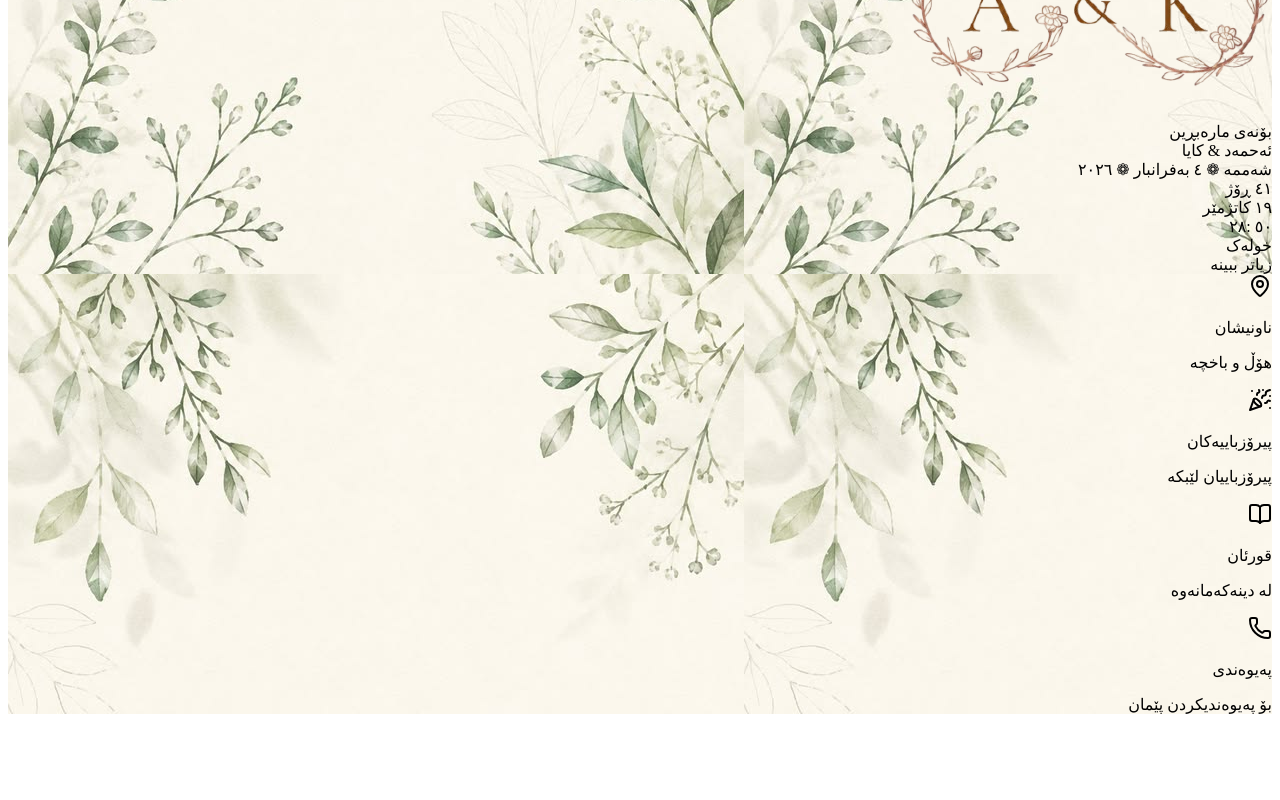
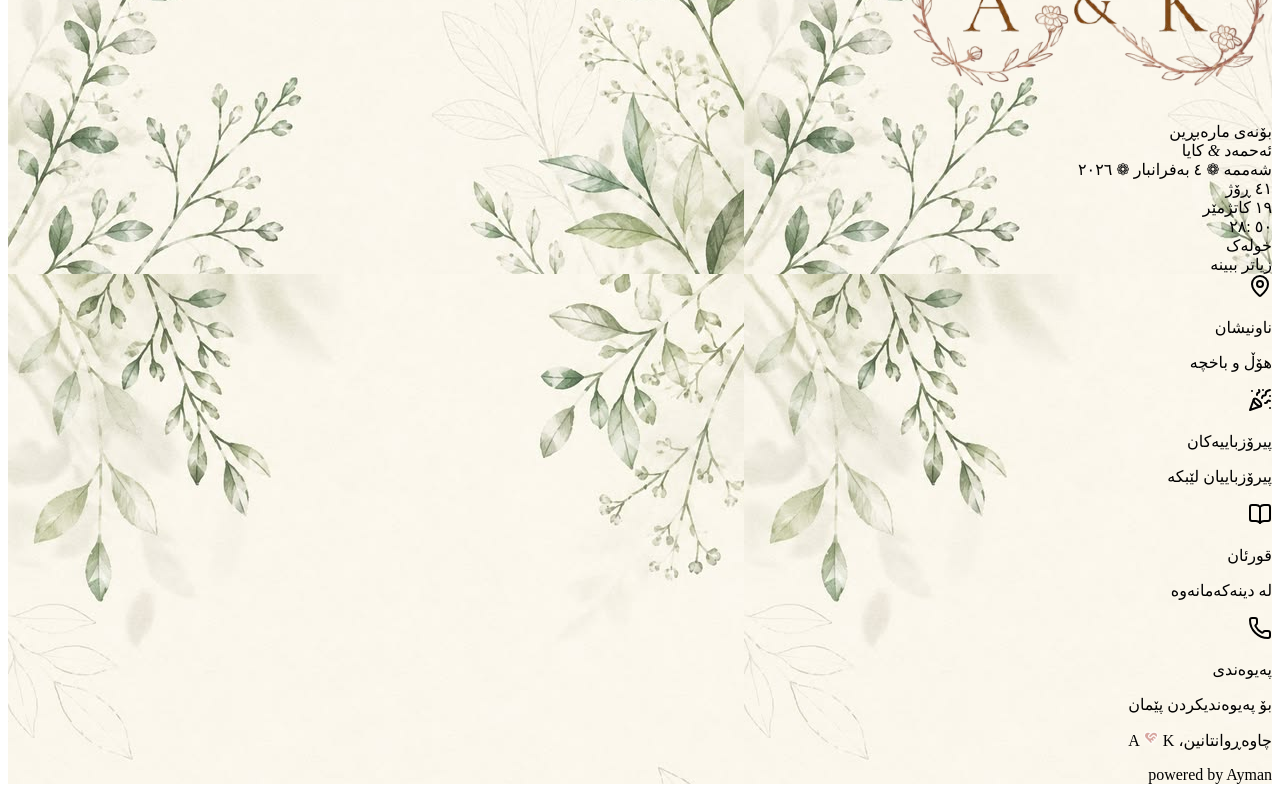
Before and after one commit to Ayman-96/Wedding-Invitation, a React (Vite) app: page / in a window 1280 px wide. Shown: the part 838-1638 px from the top of the page. Before the commit the page ends 1568 px from the top, so only its background shows below. Built offline with nearby package versions, Linux system fonts and the light colour scheme; the HTML template or start-up script is replaced by a standard one.

Commit message:
Footer Added

```diff
--- a/package.json
+++ b/package.json
@@ -14,6 +14,7 @@
     "lucide-react": "^1.34.0",
     "react": "^19.2.8",
     "react-dom": "^19.2.8",
+    "react-icons": "^5.7.0",
     "tailwindcss": "^4.3.3"
   },
   "devDependencies": {
--- a/src/App.css
+++ b/src/App.css
@@ -19,12 +19,13 @@
   --animate-circle-move-left: circleMoveLeft 8s ease-out forwards;
   --animate-circle-move-right: circleMoveRight 8s ease-out forwards;
   --animate-float: floatUpDown 2s ease-in-out infinite;
+  --animate-color-pulse: colorPulse 21s ease-in-out infinite;
 }
 
 html,
 body,
 #root {
-  height: 100%;
+  min-height: 100%;
   margin: 0;
 }
 
@@ -127,3 +128,17 @@ body,
     transform: translateY(-4px);
   }
 }
+
+@keyframes colorPulse {
+  0%,
+  47.6% {
+    background-color: #a7b58c;
+  }
+  52.4%,
+  97.6% {
+    background-color: #d8a7a0;
+  }
+  100% {
+    background-color: #a7b58c;
+  }
+}
--- /dev/null
+++ b/src/components/Footer.jsx
@@ -0,0 +1,31 @@
+import { LuHeartHandshake } from "react-icons/lu";
+
+function Footer({ lang }) {
+  return (
+    <footer
+      dir={lang}
+      className="flex items-center flex-col justify-center px-6 pt-1"
+    >
+      <div
+        className="flex justify-center p-2 rounded-2xl w-full bg-[#A7B58C]/85 text-[#FDFCF9]
+        font-normal tracking-wide animate-color-pulse"
+      >
+        {lang === "ku" ? (
+          <p className="flex items-center gap-0.25">
+            چاوەڕوانتانین، A{" "}
+            <LuHeartHandshake fill="#D8A7A0" stroke="#FDFCF9" /> K
+          </p>
+        ) : (
+          <p className="flex items-center gap-0.25 ">
+            Waiting for you, A{" "}
+            <LuHeartHandshake fill="#D8A7A0" stroke="#FDFCF9" /> K{" "}
+          </p>
+        )}
+      </div>
+
+      <p className="mt-5 text-[#D8A7A0]/80">powered by Ayman</p>
+    </footer>
+  );
+}
+
+export default Footer;
--- a/src/components/Hero.jsx
+++ b/src/components/Hero.jsx
@@ -11,16 +11,17 @@ function Hero({ lang }) {
 
   const content = {
     en: {
-      title: "Ahmad & Kaya",
+      title: "Ahmad Kaya",
       subtitle: "Together with their families",
       date: "SATURDAY ❁ OCTOBER 4 ❁ 2026",
     },
     ku: {
-      title: "ئەحمەد & کایا",
+      title: "ئەحمەد کایا",
       subtitle: "بۆنەی مارەبڕین",
       date: "شەممە ❁ ٤ بەفرانبار  ❁ ٢٠٢٦",
     },
   };
+  const names = content[lang].title.split(" ");
 
   const styleCountdown =
     "flex flex-col items-center justify-center p-2 w-28 font-bold text-xl text-[#5F6B4E] bg-[#F1E8D8] border border-[#C2A26B] rounded-2xl";
@@ -58,24 +59,24 @@ function Hero({ lang }) {
       <div title="topImg">
         <img
           src={bismillah}
-          className="w-55 min-h-full  select-none"
+          className="w-60 min-h-full select-none"
           draggable={false}
         />
       </div>
       <div>
         <img
           src={headDesign}
-          className="w-40 min-h-full ml-7  select-none"
+          className="w-40 min-h-full select-none"
           draggable={false}
         />
       </div>
 
       <div className="flex items-center justify-center gap-2 flex-col mt-2">
-        <div className="capitalize text-[0.75rem] text-[#638C6C] bg-[#C2A26B]/20 tracking-[0.20rem] uppercase">
+        <div className="capitalize text-[0.75rem] px-2 text-[#638C6C] bg-[#C2A26B]/20 tracking-[0.20rem] uppercase">
           {content[lang].subtitle}
         </div>
         <div className="text-[40px] tracking-widest font-bold -mt-2 text-[#5F6B4E]">
-          {content[lang].title}
+          {names[0]} <em className="font-display">&amp;</em> {names[1]}
         </div>
         <div className="text-md tracking-widest text-[#3D3D35]">
           {content[lang].date}
--- a/src/components/Home.jsx
+++ b/src/components/Home.jsx
@@ -2,12 +2,13 @@ import { useState } from "react";
 import Hero from "./Hero";
 import homeBg from "../assets/homeBg.png";
 import Explore from "./Explore";
+import Footer from "./Footer";
 function Home() {
   const [lang, setLang] = useState("ku");
   return (
     <div
       dir={lang === "ku" ? "rtl" : "ltr"}
-      className={`${lang === "ku" ? "font-arabic" : "font-display"} px-5 animate-fade-in bg-cover bg-no-repeat bg-center  w-full min-h-screen`}
+      className={`${lang === "ku" ? "font-arabic" : "font-display"} px-5 animate-fade-in bg-cover bg-repeat-y bg-center w-full min-h-screen`}
       style={{ backgroundImage: `url(${homeBg})` }}
     >
       <Hero lang={lang} />
@@ -22,7 +23,11 @@ function Home() {
         <div className="h-[1px] w-300 bg-[#C2A26B]"></div>
       </div>
 
-      <Explore lang={lang} />
+      <div className="flex flex-col gap-10">
+        <Explore lang={lang} />
+
+        <Footer lang={lang} />
+      </div>
     </div>
   );
 }
```
Also changed, not shown: src/assets/quote-bg.png (added), 1 other file (tests, documents, lock files or other folders).
